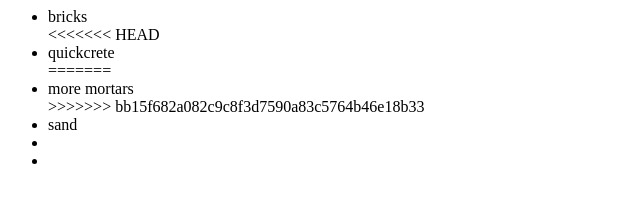
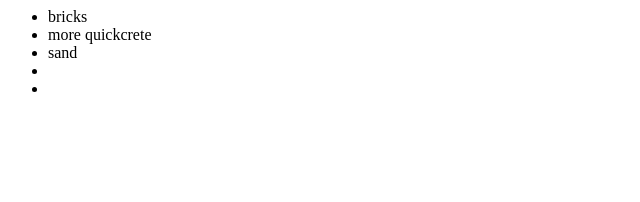
Before and after one commit to MisticEye/GitTest, a plain HTML site: page index.html in a window 1280 px wide. Shown: the whole page, without its empty margins (0-640 px from the left). Drawn offline with Linux system fonts and the light colour scheme.

Commit message:
oops, olvide mandar mensaje :wq

```diff
--- a/index.html
+++ b/index.html
@@ -3,11 +3,7 @@
         <div>
             <ul>
                 <li>bricks</li>
-<<<<<<< HEAD
-                <li>quickcrete</li>
-=======
-                <li>more mortars</li>
->>>>>>> bb15f682a082c9c8f3d7590a83c5764b46e18b33
+                <li>more quickcrete</li>
                 <li>sand</li>
                 <li></li>
                 <li></li>
```
